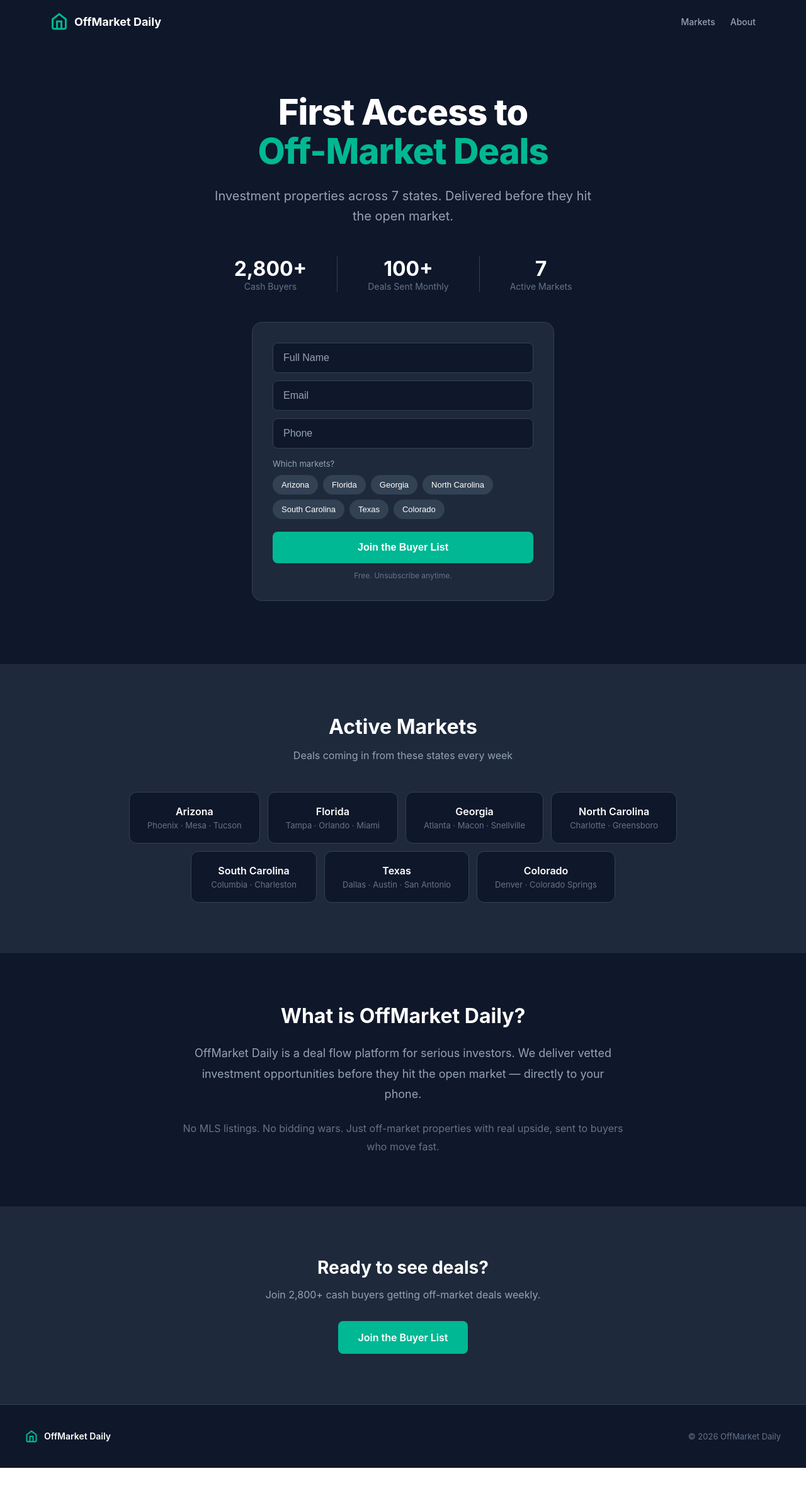
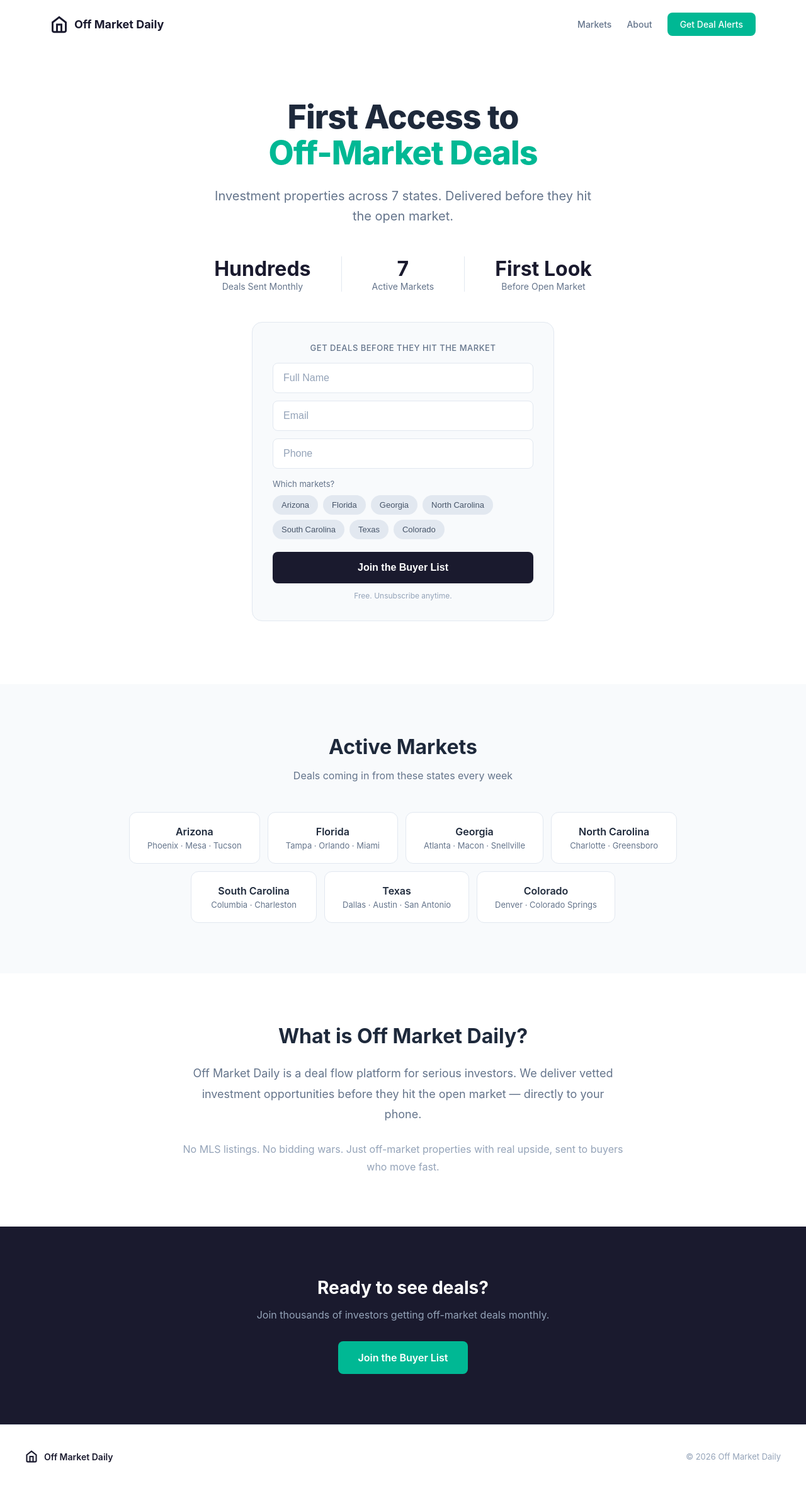
Before and after one commit to RickCHOProject/omd-website, a Next.js app: page / in a window 1280 px wide. Shown: the whole page at 63% size. Before the commit the page ends 2330 px from the top, so only its background shows below. Built offline with nearby package versions, Linux system fonts and the light colour scheme.

Commit message:
Update page.js

```diff
--- a/app/page.js
+++ b/app/page.js
@@ -43,7 +43,7 @@
     <div style={{
       minHeight: '100vh',
       fontFamily: '-apple-system, BlinkMacSystemFont, "Segoe UI", Roboto, sans-serif',
-      backgroundColor: '#0f172a'
+      backgroundColor: '#fff'
     }}>
       {/* Navigation */}
       <nav style={{
@@ -55,17 +55,31 @@
         margin: '0 auto'
       }}>
         <div style={{ display: 'flex', alignItems: 'center', gap: '10px' }}>
-          <svg width="28" height="28" viewBox="0 0 24 24" fill="none" stroke="#00b894" strokeWidth="2.5">
+          <svg width="28" height="28" viewBox="0 0 24 24" fill="none" stroke="#1a1a2e" strokeWidth="2.5">
             <path d="M3 9l9-7 9 7v11a2 2 0 0 1-2 2H5a2 2 0 0 1-2-2z"/>
             <polyline points="9 22 9 12 15 12 15 22"/>
           </svg>
-          <span style={{ fontSize: '18px', fontWeight: '700', color: '#fff' }}>
-            OffMarket Daily
+          <span style={{ fontSize: '18px', fontWeight: '700', color: '#1a1a2e' }}>
+            Off Market Daily
           </span>
         </div>
         <div style={{ display: 'flex', gap: '24px', alignItems: 'center' }}>
-          <a href="#markets" style={{ color: '#94a3b8', textDecoration: 'none', fontSize: '14px', fontWeight: '500' }}>Markets</a>
-          <a href="#about" style={{ color: '#94a3b8', textDecoration: 'none', fontSize: '14px', fontWeight: '500' }}>About</a>
+          <a href="#markets" style={{ color: '#64748b', textDecoration: 'none', fontSize: '14px', fontWeight: '500' }}>Markets</a>
+          <a href="#about" style={{ color: '#64748b', textDecoration: 'none', fontSize: '14px', fontWeight: '500' }}>About</a>
+          <a
+            href="#signup"
+            style={{
+              backgroundColor: '#00b894',
+              color: '#fff',
+              padding: '10px 20px',
+              borderRadius: '8px',
+              textDecoration: 'none',
+              fontSize: '14px',
+              fontWeight: '500'
+            }}
+          >
+            Get Deal Alerts
+          </a>
         </div>
       </nav>
 
@@ -77,9 +91,9 @@
         textAlign: 'center'
       }}>
         <h1 style={{
-          fontSize: '56px',
+          fontSize: '52px',
           fontWeight: '800',
-          color: '#fff',
+          color: '#1e293b',
           lineHeight: '1.1',
           marginBottom: '24px',
           letterSpacing: '-1px'
@@ -89,7 +103,7 @@
         </h1>
         <p style={{
           fontSize: '20px',
-          color: '#94a3b8',
+          color: '#64748b',
           lineHeight: '1.6',
           marginBottom: '48px',
           maxWidth: '600px',
@@ -106,37 +120,40 @@
           marginBottom: '48px'
         }}>
           <div>
-            <div style={{ fontSize: '32px', fontWeight: '700', color: '#fff' }}>2,800+</div>
-            <div style={{ fontSize: '14px', color: '#64748b' }}>Cash Buyers</div>
-          </div>
-          <div style={{ width: '1px', backgroundColor: '#334155' }}></div>
-          <div>
-            <div style={{ fontSize: '32px', fontWeight: '700', color: '#fff' }}>100+</div>
+            <div style={{ fontSize: '32px', fontWeight: '700', color: '#1a1a2e' }}>Hundreds</div>
             <div style={{ fontSize: '14px', color: '#64748b' }}>Deals Sent Monthly</div>
           </div>
-          <div style={{ width: '1px', backgroundColor: '#334155' }}></div>
+          <div style={{ width: '1px', backgroundColor: '#e2e8f0' }}></div>
           <div>
-            <div style={{ fontSize: '32px', fontWeight: '700', color: '#fff' }}>7</div>
+            <div style={{ fontSize: '32px', fontWeight: '700', color: '#1a1a2e' }}>7</div>
             <div style={{ fontSize: '14px', color: '#64748b' }}>Active Markets</div>
+          </div>
+          <div style={{ width: '1px', backgroundColor: '#e2e8f0' }}></div>
+          <div>
+            <div style={{ fontSize: '32px', fontWeight: '700', color: '#1a1a2e' }}>First Look</div>
+            <div style={{ fontSize: '14px', color: '#64748b' }}>Before Open Market</div>
           </div>
         </div>
 
         {/* Signup Form */}
-        <div style={{
-          backgroundColor: '#1e293b',
+        <div id="signup" style={{
+          backgroundColor: '#f8fafc',
           borderRadius: '16px',
           padding: '32px',
           maxWidth: '480px',
           margin: '0 auto',
-          border: '1px solid #334155'
+          border: '1px solid #e2e8f0'
         }}>
+          <div style={{ fontSize: '13px', color: '#64748b', marginBottom: '16px', fontWeight: '500', letterSpacing: '0.5px' }}>
+            GET DEALS BEFORE THEY HIT THE MARKET
+          </div>
           {submitted ? (
             <div style={{ textAlign: 'center', padding: '20px 0' }}>
               <div style={{ fontSize: '48px', marginBottom: '16px' }}>✓</div>
               <div style={{ fontSize: '20px', fontWeight: '600', color: '#00b894', marginBottom: '8px' }}>
                 You're on the list
               </div>
-              <div style={{ color: '#94a3b8' }}>
+              <div style={{ color: '#64748b' }}>
                 We'll send you deals as they come in.
               </div>
             </div>
@@ -153,9 +170,9 @@
                     width: '100%',
                     padding: '14px 16px',
                     borderRadius: '8px',
-                    border: '1px solid #334155',
-                    backgroundColor: '#0f172a',
-                    color: '#fff',
+                    border: '1px solid #e2e8f0',
+                    backgroundColor: '#fff',
+                    color: '#1e293b',
                     fontSize: '16px',
                     boxSizing: 'border-box'
                   }}
@@ -172,9 +189,9 @@
                     width: '100%',
                     padding: '14px 16px',
                     borderRadius: '8px',
-                    border: '1px solid #334155',
-                    backgroundColor: '#0f172a',
-                    color: '#fff',
+                    border: '1px solid #e2e8f0',
+                    backgroundColor: '#fff',
+                    color: '#1e293b',
                     fontSize: '16px',
                     boxSizing: 'border-box'
                   }}
@@ -191,16 +208,16 @@
                     width: '100%',
                     padding: '14px 16px',
                     borderRadius: '8px',
-                    border: '1px solid #334155',
-                    backgroundColor: '#0f172a',
-                    color: '#fff',
+                    border: '1px solid #e2e8f0',
+                    backgroundColor: '#fff',
+                    color: '#1e293b',
                     fontSize: '16px',
                     boxSizing: 'border-box'
                   }}
                 />
               </div>
               <div style={{ marginBottom: '20px' }}>
-                <div style={{ color: '#94a3b8', fontSize: '13px', marginBottom: '10px', textAlign: 'left' }}>
+                <div style={{ color: '#64748b', fontSize: '13px', marginBottom: '10px', textAlign: 'left' }}>
                   Which markets?
                 </div>
                 <div style={{ display: 'flex', flexWrap: 'wrap', gap: '8px' }}>
@@ -215,8 +232,8 @@
                         border: 'none',
                         fontSize: '13px',
                         cursor: 'pointer',
-                        backgroundColor: markets.includes(market) ? '#00b894' : '#334155',
-                        color: '#fff',
+                        backgroundColor: markets.includes(market) ? '#00b894' : '#e2e8f0',
+                        color: markets.includes(market) ? '#fff' : '#475569',
                         fontWeight: '500',
                         transition: 'all 0.15s'
                       }}
@@ -232,7 +249,7 @@
                 style={{
                   width: '100%',
                   padding: '16px',
-                  backgroundColor: '#00b894',
+                  backgroundColor: '#1a1a2e',
                   color: '#fff',
                   border: 'none',
                   borderRadius: '8px',
@@ -243,7 +260,7 @@
               >
                 {submitting ? 'Joining...' : 'Join the Buyer List'}
               </button>
-              <div style={{ color: '#64748b', fontSize: '12px', marginTop: '12px' }}>
+              <div style={{ color: '#94a3b8', fontSize: '12px', marginTop: '12px' }}>
                 Free. Unsubscribe anytime.
               </div>
             </form>
@@ -254,20 +271,20 @@
       {/* Markets Section */}
       <section id="markets" style={{
         padding: '80px 40px',
-        backgroundColor: '#1e293b'
+        backgroundColor: '#f8fafc'
       }}>
         <div style={{ maxWidth: '1000px', margin: '0 auto' }}>
           <h2 style={{
             fontSize: '32px',
             fontWeight: '700',
-            color: '#fff',
+            color: '#1e293b',
             textAlign: 'center',
             marginBottom: '16px'
           }}>
             Active Markets
           </h2>
           <p style={{
-            color: '#94a3b8',
+            color: '#64748b',
             textAlign: 'center',
             marginBottom: '48px',
             fontSize: '16px'
@@ -292,15 +309,15 @@
               <div
                 key={market.state}
                 style={{
-                  backgroundColor: '#0f172a',
+                  backgroundColor: '#fff',
                   borderRadius: '12px',
                   padding: '20px 28px',
-                  border: '1px solid #334155',
+                  border: '1px solid #e2e8f0',
                   textAlign: 'center',
                   minWidth: '200px'
                 }}
               >
-                <div style={{ fontWeight: '600', color: '#fff', fontSize: '16px', marginBottom: '4px' }}>
+                <div style={{ fontWeight: '600', color: '#1e293b', fontSize: '16px', marginBottom: '4px' }}>
                   {market.state}
                 </div>
                 <div style={{ color: '#64748b', fontSize: '13px' }}>
@@ -315,27 +332,27 @@
       {/* About Section */}
       <section id="about" style={{
         padding: '80px 40px',
-        backgroundColor: '#0f172a'
+        backgroundColor: '#fff'
       }}>
         <div style={{ maxWidth: '700px', margin: '0 auto', textAlign: 'center' }}>
           <h2 style={{
             fontSize: '32px',
             fontWeight: '700',
-            color: '#fff',
+            color: '#1e293b',
             marginBottom: '24px'
           }}>
-            What is OffMarket Daily?
+            What is Off Market Daily?
           </h2>
           <p style={{
-            color: '#94a3b8',
+            color: '#64748b',
             fontSize: '18px',
             lineHeight: '1.8',
             marginBottom: '24px'
           }}>
-            OffMarket Daily is a deal flow platform for serious investors. We deliver vetted investment opportunities before they hit the open market — directly to your phone.
+            Off Market Daily is a deal flow platform for serious investors. We deliver vetted investment opportunities before they hit the open market — directly to your phone.
           </p>
           <p style={{
-            color: '#64748b',
+            color: '#94a3b8',
             fontSize: '16px',
             lineHeight: '1.8'
           }}>
@@ -347,7 +364,7 @@
       {/* Bottom CTA */}
       <section style={{
         padding: '80px 40px',
-        backgroundColor: '#1e293b',
+        backgroundColor: '#1a1a2e',
         textAlign: 'center'
       }}>
         <div style={{ maxWidth: '600px', margin: '0 auto' }}>
@@ -364,11 +381,10 @@
             marginBottom: '32px',
             fontSize: '16px'
           }}>
-            Join 2,800+ cash buyers getting off-market deals weekly.
+            Join thousands of investors getting off-market deals monthly.
           </p>
           <a
-            href="#"
-            onClick={(e) => { e.preventDefault(); window.scrollTo({ top: 0, behavior: 'smooth' }); }}
+            href="#signup"
             style={{
               display: 'inline-block',
               backgroundColor: '#00b894',
@@ -388,8 +404,8 @@
       {/* Footer */}
       <footer style={{
         padding: '40px',
-        borderTop: '1px solid #334155',
-        backgroundColor: '#0f172a'
+        borderTop: '1px solid #e2e8f0',
+        backgroundColor: '#fff'
       }}>
         <div style={{
           maxWidth: '1200px',
@@ -399,16 +415,16 @@
           alignItems: 'center'
         }}>
           <div style={{ display: 'flex', alignItems: 'center', gap: '10px' }}>
-            <svg width="20" height="20" viewBox="0 0 24 24" fill="none" stroke="#00b894" strokeWidth="2.5">
+            <svg width="20" height="20" viewBox="0 0 24 24" fill="none" stroke="#1a1a2e" strokeWidth="2.5">
               <path d="M3 9l9-7 9 7v11a2 2 0 0 1-2 2H5a2 2 0 0 1-2-2z"/>
               <polyline points="9 22 9 12 15 12 15 22"/>
             </svg>
-            <span style={{ fontSize: '14px', fontWeight: '600', color: '#fff' }}>
-              OffMarket Daily
+            <span style={{ fontSize: '14px', fontWeight: '600', color: '#1a1a2e' }}>
+              Off Market Daily
             </span>
           </div>
-          <div style={{ color: '#64748b', fontSize: '13px' }}>
-            © 2026 OffMarket Daily
+          <div style={{ color: '#94a3b8', fontSize: '13px' }}>
+            © 2026 Off Market Daily
           </div>
         </div>
       </footer>
```
